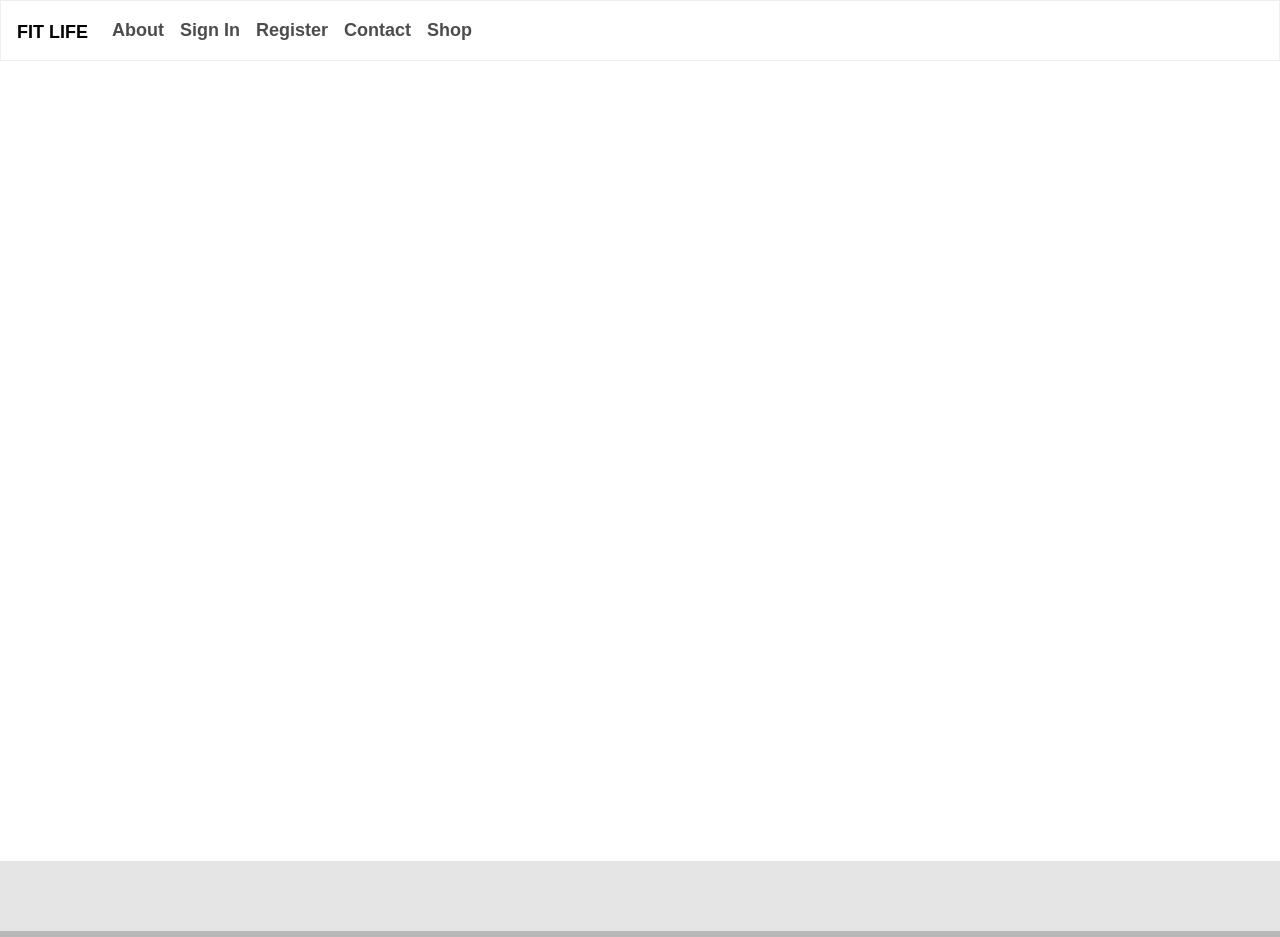
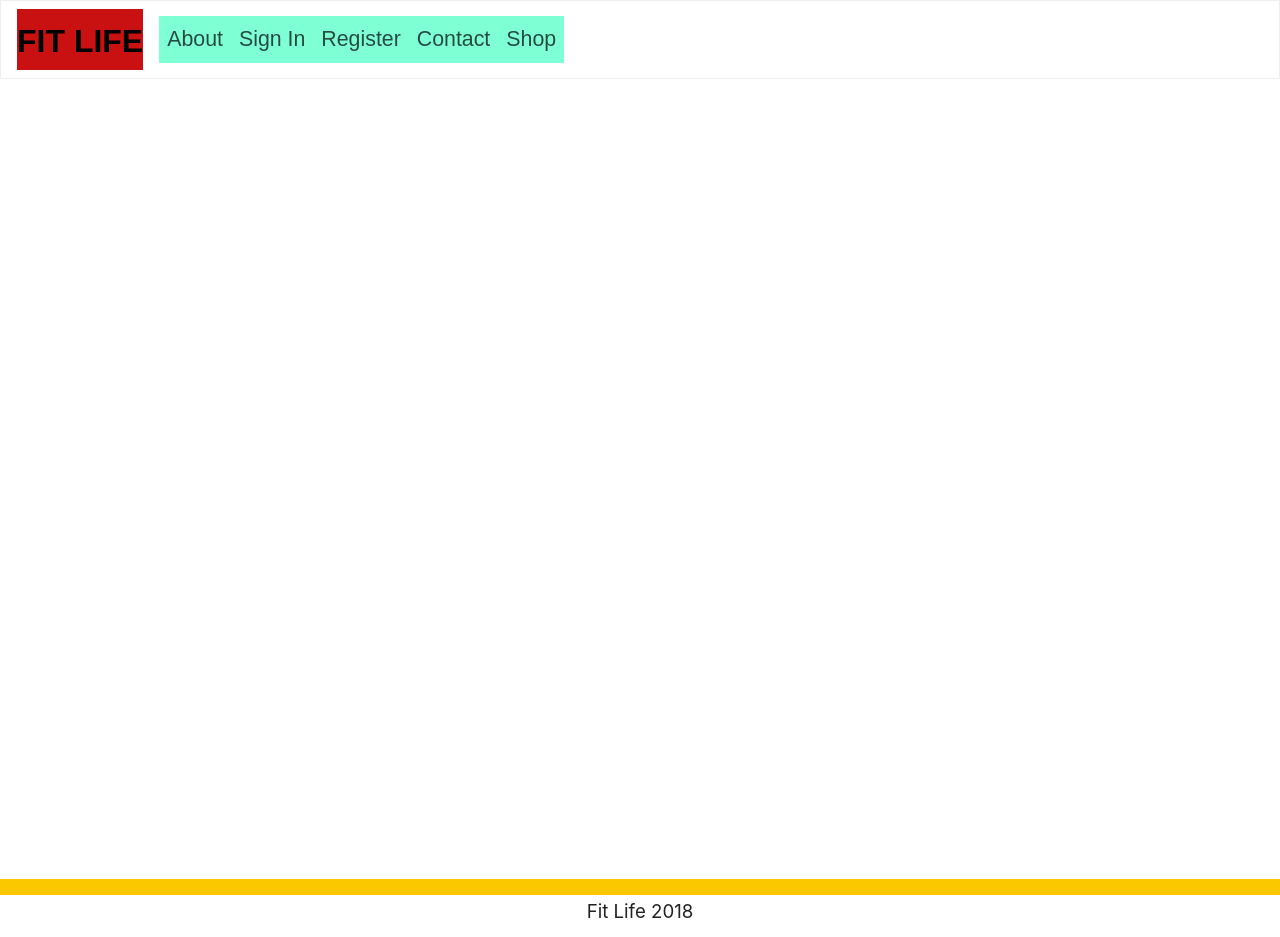
Before and after one commit to Southerngirl13/project-3-fitlife, a React (Create React App) app in the folder client/: page /search in a window 1280 px wide. Shown: the top 937 px of the page. Built offline with nearby package versions, Linux system fonts and the light colour scheme; a web font is replaced by a local one.

Commit message:
Messing around with front end css features and added our heroku URL to read me file

```diff
--- /dev/null
+++ b/client/src/components/Col/Col.css
@@ -0,0 +1,3 @@
+h1 {
+    font-size: 200pt;
+}
--- a/client/src/components/Footer/Footer.css
+++ b/client/src/components/Footer/Footer.css
@@ -1,7 +1,8 @@
 .footer {
-  min-height: 100px;
-  background: #E5E5E5;
+  min-height: 50px;
+  background:#fbc800;
   position: relative;
+  font-size: 14pt;
 }
 
 .footer span {
@@ -10,5 +11,6 @@
   left: 0;
   right: 0;
   padding: 3px;
-  background: #B8B8B8;
+  background: white;
+  text-align:center;
 }
--- a/client/src/components/Hero/Hero.css
+++ b/client/src/components/Hero/Hero.css
@@ -27,7 +27,15 @@
 }
 
 .hero h1 {
-  font-size: 60px;
-  padding-top: 140px;
+  font-size: 80px;
+  letter-spacing: 1px;
+  padding-top: 300px;
   margin-top: 0;
 }
+
+.hero h2 {
+  letter-spacing: 2px;
+  font-family: fantasy;
+  font-weight: 100;
+  padding-top: 10pt;
+}
--- a/client/src/components/Navbar/Navbar.css
+++ b/client/src/components/Navbar/Navbar.css
@@ -1,3 +1,29 @@
-nav.navbar.navbar-default {
+.nav.navbar.navbar-default {
   margin-bottom: 0;
+  background-color: #fbc800;
 }
+
+a.nav-link {
+  font-size: 16pt;
+  font-weight: 400;
+  font-family: Arial, Helvetica, sans-serif;
+  background-color: aquamarine;
+  align-content: right;
+}
+
+.navbar-brand {
+  background-color: rgb(202, 17, 17);
+  font-size: 24pt;
+}
+
+.bg-light {
+  background-color: blueviolet;
+}
+
+.navbar {
+  background-color: blue;
+}
+
+.navbar navbar-expand-lg navbar-light bg-light {
+  background-color: aquamarine;
+}
--- a/client/src/pages/About.js
+++ b/client/src/pages/About.js
@@ -8,7 +8,7 @@ const About = () => (
   <div>
     <Hero backgroundImage="https://i.imgur.com/qkdpN.jpg">
       <h1>Fit Life</h1>
-      <h2>Get Healthy. Feel Good.</h2>
+      <h2>Get Healthy.   Feel Good.</h2>
     </Hero>
     <Container style={{ marginTop: 30 }}>
       <Row>
```
Also changed, not shown: client/src/components/Navbar/Navbar.js (+6 -2 lines), 1 other file (tests, documents, lock files or other folders).
